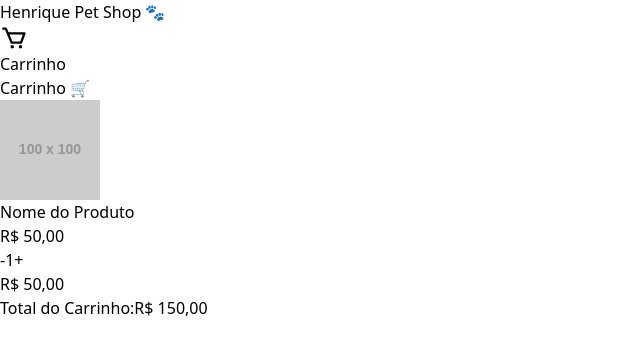
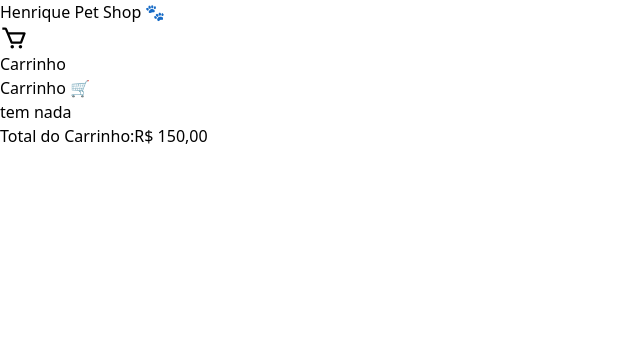
Before and after one commit to henriquedevop/henriquePetShop, a React (Vite) app: page /cart in a window 1280 px wide. Shown: the top 354 px of the page, without its empty margins (0-640 px from the left). Built offline with nearby package versions, Linux system fonts and the light colour scheme.

Commit message:
feat: print items cart on cart page

```diff
--- a/src/pages/cart/index.tsx
+++ b/src/pages/cart/index.tsx
@@ -1,36 +1,54 @@
+import { useContext } from "react";
+import { CartContext } from "../../contexts/CartContext";
 export function Cart() {
+
+  const {cart, addItemCart} = useContext(CartContext)
+
     return (
       <div className="min-h-screen bg-gray-50">
         <div className="max-w-7xl mx-auto px-6 py-12">
           <h1 className="text-3xl font-bold text-gray-800 mb-8">Carrinho 🛒</h1>
 
           <div className="grid gap-6">
+            {cart.length > 0 ? (
+              cart.map((item) => (
                 <div className="flex items-center bg-white shadow-md rounded-lg p-4">
                 <img
-                src="https://via.placeholder.com/100"
-                alt="Nome do Produto"
+                  src={item.cover}
+                  alt={item.title}
                   className="w-24 h-24 object-cover rounded-md"
                 />
                 <div className="flex-1 px-4">
                   <h2 className="text-lg font-semibold text-gray-800">
-                  Nome do Produto
+                    {item.title}
                   </h2>
-                <p className="text-gray-500 mt-1">R$ 50,00</p>
+                  <p className="text-gray-500 mt-1">{item.price.toLocaleString("pt-BR", {
+                    style: "currency",
+                    currency: "BRL"
+                  })}</p>
                 </div>
                 <div className="flex items-center space-x-4">
                   <button className="bg-gray-200 hover:bg-gray-300 text-gray-700 px-3 py-2 rounded-md">
                     -
                   </button>
-                <span className="text-lg font-medium">1</span>
-                <button className="bg-gray-200 hover:bg-gray-300 text-gray-700 px-3 py-2 rounded-md">
+                  <span className="text-lg font-medium">{item.amount}</span>
+                  <button
+                  onClick={() => addItemCart(item)}
+                  className="bg-gray-200 hover:bg-gray-300 text-gray-700 px-3 py-2 rounded-md">
                     +
                   </button>
                 </div>
                 <p className="text-lg font-semibold text-gray-800 ml-4">
-                R$ 50,00
+                  {item.total.toLocaleString("pt-BR", {
+                    style: "currency",
+                    currency: "BRL"
+                  })}
                 </p>
               </div>
-
+              ))
+            ) : (
+              <span>tem nada</span>
+            )}
           </div>
 
 
```
Lines whose indentation alone changed are shown as unchanged.
